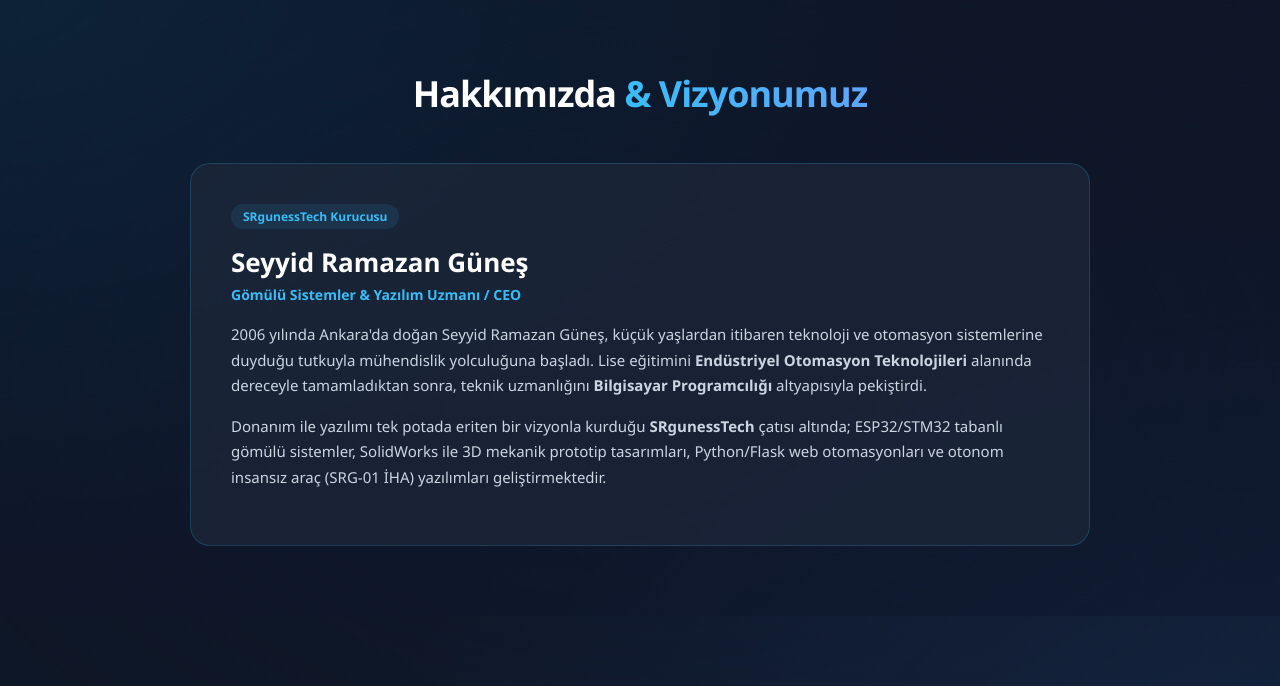
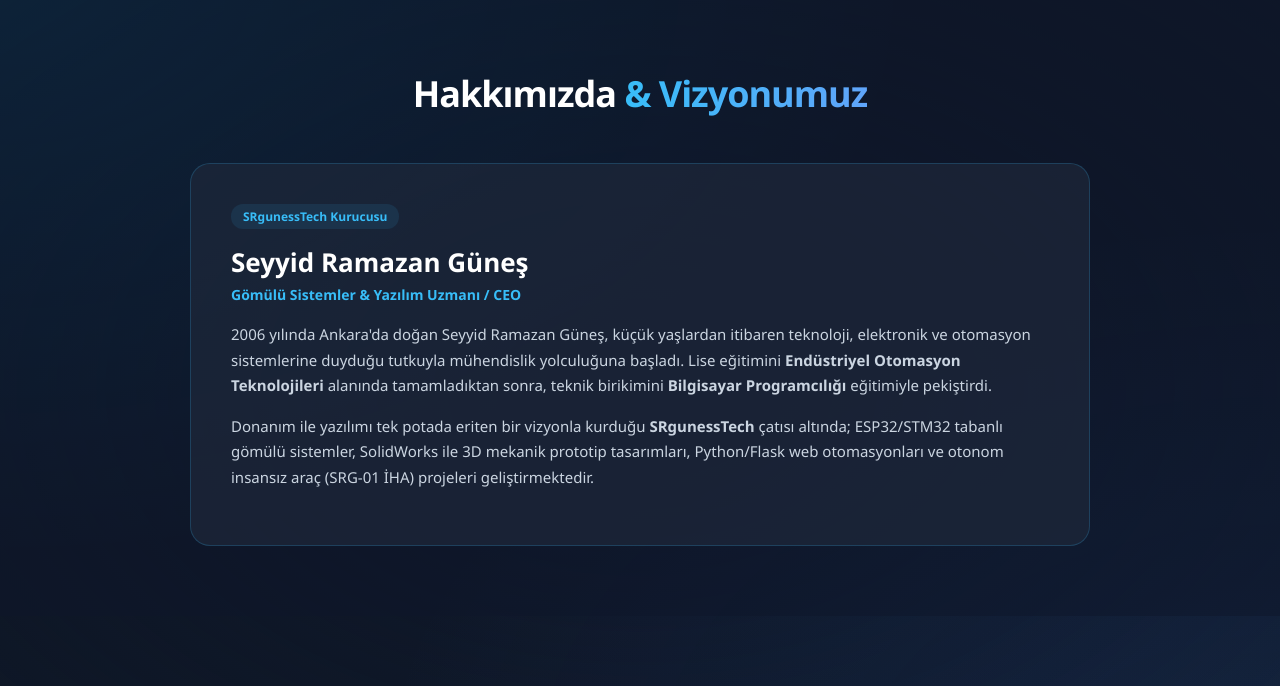
Before and after one commit to srguness7-max/SRgunessTech, a Flask app: page / in a window 1280 px wide; the page is wider, and only the part inside the window is pictured. Shown: the part 811-1497 px from the top of that part. Run offline with Flask 3, Linux system fonts and the light colour scheme.

Commit message:
Update index.html

```diff
--- a/templates/index.html
+++ b/templates/index.html
@@ -163,10 +163,10 @@
             <h3>Seyyid Ramazan Güneş</h3>
             <div class="about-role">Gömülü Sistemler & Yazılım Uzmanı / CEO</div>
             <p>
-                2006 yılında Ankara'da doğan Seyyid Ramazan Güneş, küçük yaşlardan itibaren teknoloji ve otomasyon sistemlerine duyduğu tutkuyla mühendislik yolculuğuna başladı. Lise eğitimini <strong>Endüstriyel Otomasyon Teknolojileri</strong> alanında dereceyle tamamladıktan sonra, teknik uzmanlığını <strong>Bilgisayar Programcılığı</strong> altyapısıyla pekiştirdi.
+                2006 yılında Ankara'da doğan Seyyid Ramazan Güneş, küçük yaşlardan itibaren teknoloji, elektronik ve otomasyon sistemlerine duyduğu tutkuyla mühendislik yolculuğuna başladı. Lise eğitimini <strong>Endüstriyel Otomasyon Teknolojileri</strong> alanında tamamladıktan sonra, teknik birikimini <strong>Bilgisayar Programcılığı</strong> eğitimiyle pekiştirdi.
             </p>
             <p>
-                Donanım ile yazılımı tek potada eriten bir vizyonla kurduğu <strong>SRgunessTech</strong> çatısı altında; ESP32/STM32 tabanlı gömülü sistemler, SolidWorks ile 3D mekanik prototip tasarımları, Python/Flask web otomasyonları ve otonom insansız araç (SRG-01 İHA) yazılımları geliştirmektedir.
+                Donanım ile yazılımı tek potada eriten bir vizyonla kurduğu <strong>SRgunessTech</strong> çatısı altında; ESP32/STM32 tabanlı gömülü sistemler, SolidWorks ile 3D mekanik prototip tasarımları, Python/Flask web otomasyonları ve otonom insansız araç (SRG-01 İHA) projeleri geliştirmektedir.
             </p>
         </div>
     </div>
```
